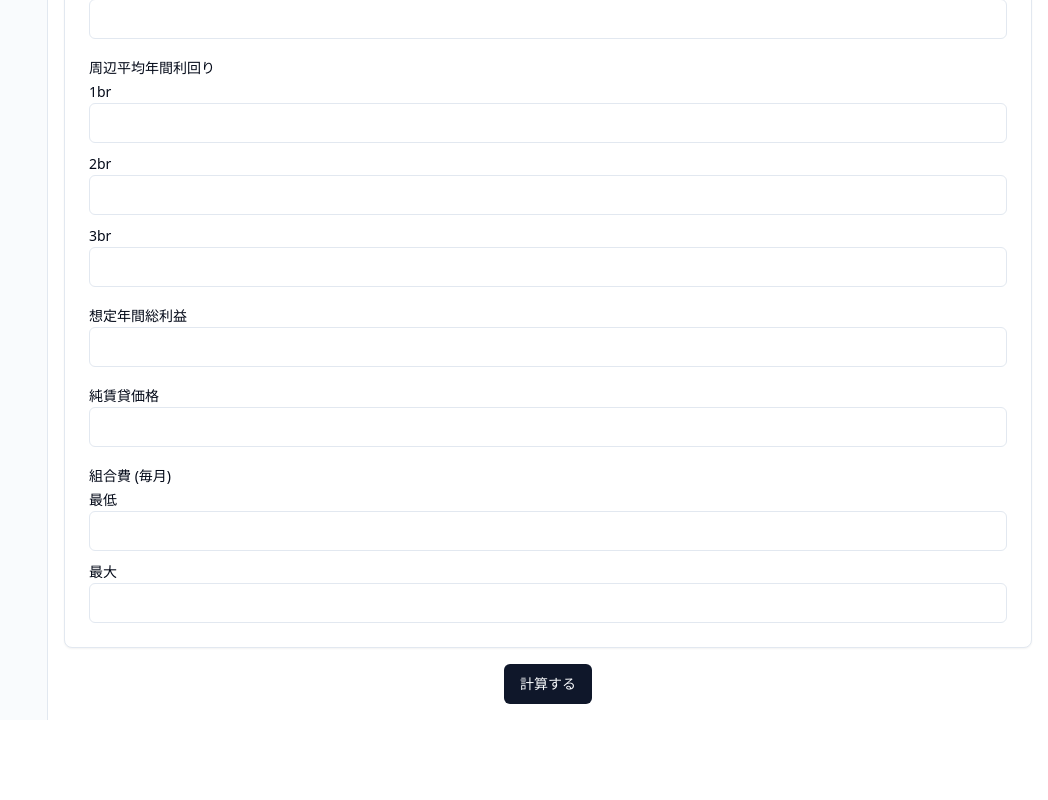
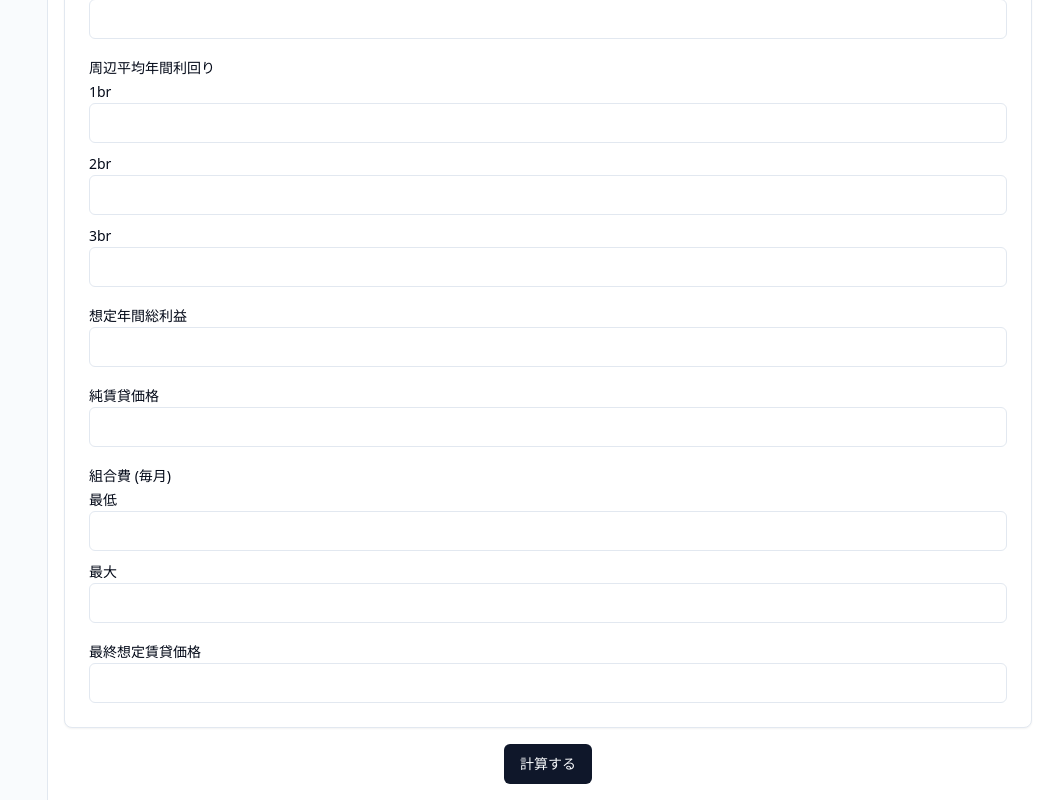
Before and after one commit to GPT-Engineer-App/android-calc-app, a React (Vite) app: page /basic-calculator in a window 1280 px wide. Shown: the part 786-1586 px from the top of the page, without its empty margins (232-1280 px from the left). Before the commit the page ends 1506 px from the top, so only its background shows below. Built offline with nearby package versions, Linux system fonts and the light colour scheme.

Commit message:
Add "最終想定賃貸価格" field to the "想定賃貸額計算機" screen.

```diff
--- a/src/pages/BasicCalculator.jsx
+++ b/src/pages/BasicCalculator.jsx
@@ -20,6 +20,7 @@ const BasicCalculator = () => {
   const [netRentalPrice, setNetRentalPrice] = useState("");
   const [minUnionFee, setMinUnionFee] = useState("");
   const [maxUnionFee, setMaxUnionFee] = useState("");
+  const [finalRentalPrice, setFinalRentalPrice] = useState("");
 
   return (
     <div className="space-y-4">
@@ -160,6 +161,14 @@ const BasicCalculator = () => {
                 </div>
               </div>
             </div>
+            <div>
+              <Label htmlFor="finalRentalPrice">最終想定賃貸価格</Label>
+              <Input
+                id="finalRentalPrice"
+                value={finalRentalPrice}
+                onChange={(e) => setFinalRentalPrice(e.target.value)}
+              />
+            </div>
           </CardContent>
         </Card>
       </div>
```
